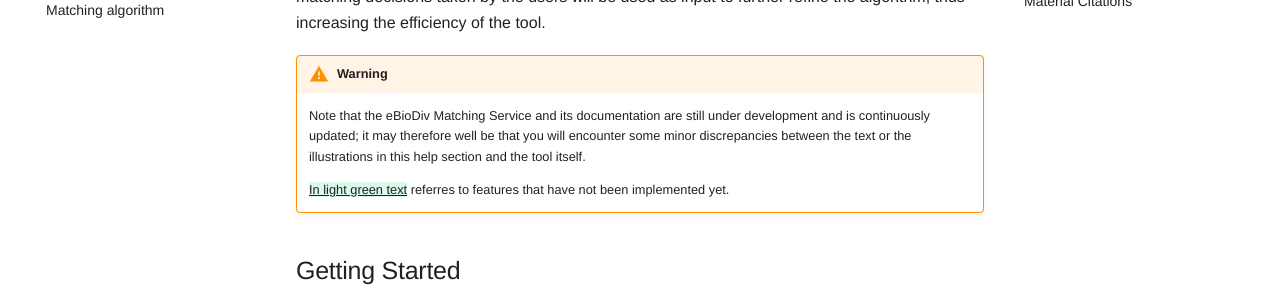
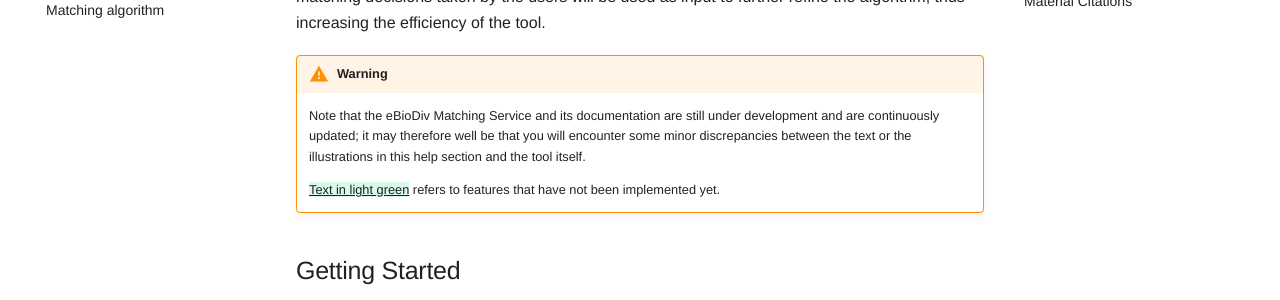
Before and after one commit to bitem-heg-geneve/ebiodiv-website, an MkDocs documentation site: the page built from docs/help/index.md, in a window 1280 px wide and 900 px high, scrolled down 389 px. Shown: the part 152-452 px from the top of the window. Built offline with MkDocs 1.6.1 and Material for MkDocs 9.7.7, drawn with Linux system fonts in a browser that asks for light colours; comment, search, counter and statistics services are not loaded.

Commit message:
Update index.md
Fixed some typos.

```diff
--- a/docs/help/index.md
+++ b/docs/help/index.md
@@ -5,9 +5,9 @@ The Earth’s scholarly knowledge about species diversity (biodiversity) is incl
 The **eBioDiv Matching Service** helps bridge this gap: The crowdsourcing tool allows users to match material citations contained in the academic literature to the respective specimens in natural history collections. To facilitate the task, a semi-automatic matching approach is used, where users are presented with lists of possible matches, along with matching scores indicating the probability of a match calculated by an [algorithm](matching_algorithm.md) developed for this purpose. Over time, the matching decisions taken by the users will be used as input to further refine the algorithm, thus increasing the efficiency of the tool.
 
 !!! warning Disclaimer
-    Note that the eBioDiv Matching Service and its documentation are still under development and is continuously updated; it may therefore well be that you will encounter some minor discrepancies between the text or the illustrations in this help section and the tool itself.
+    Note that the eBioDiv Matching Service and its documentation are still under development and are continuously updated; it may therefore well be that you will encounter some minor discrepancies between the text or the illustrations in this help section and the tool itself.
 
-    {++In light green text++} referres to features that have not been implemented yet.
+    {++Text in light green++} refers to features that have not been implemented yet.
 
 ## Getting Started
 
```
